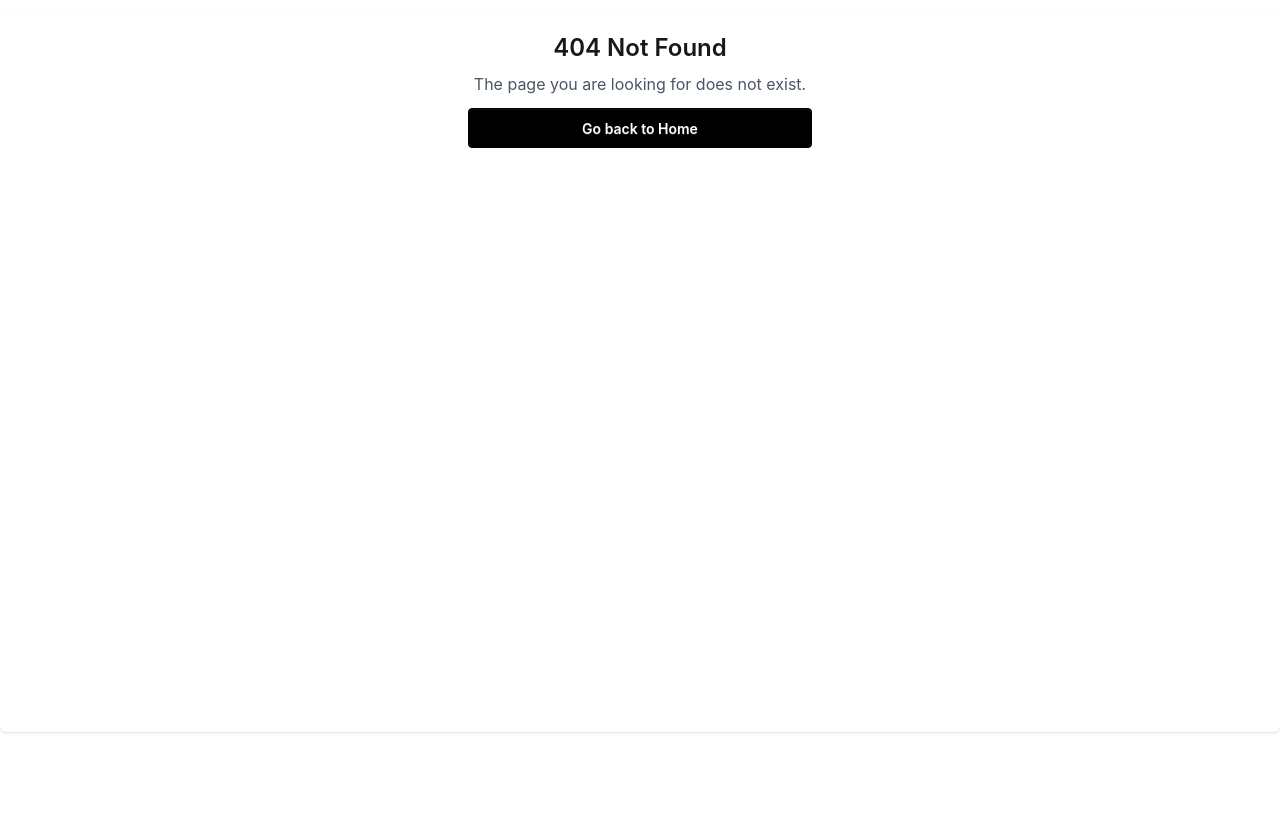
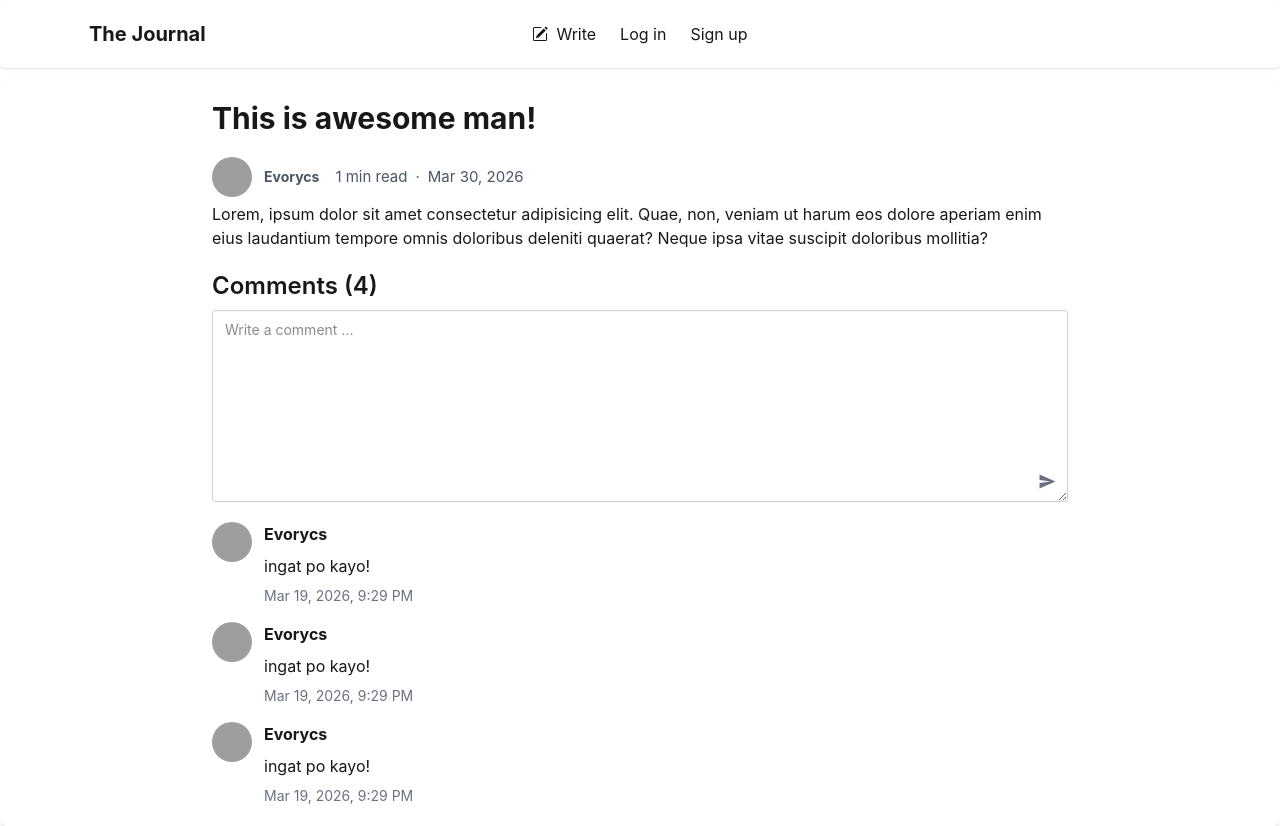
Before and after one commit to hungit-dev/blog-api, a React app in the folder frontend/: page /posts in a window 1280 px wide. Before the commit this address had no page. Before the commit the page ends 800 px from the top, so only its background shows below. Built offline with nearby package versions, Linux system fonts and the light colour scheme; grey boxes are pictures that could not be loaded; the HTML template or start-up script is replaced by a standard one.

Commit message:
add comment Page and fix ui for other pages

```diff
--- /dev/null
+++ b/frontend/src/components/HomePostViewPage.jsx
@@ -0,0 +1,71 @@
+import CommentCard from "./sub-components/CommentCard";
+export default function HomePostViewPage() {
+  return (
+    <>
+      <div className=" bg-base-100 w-full shadow-sm rounded-md min-h-[90vh] mt-3">
+        <div className="max-lg:collapse bg-base-100 lg:max-w-4xl lg:mx-auto p-5">
+          <h1 className="text-3xl font-bold mb-4">This is awesome man!</h1>
+          <div className="flex flex-col mt-3 mb-5">
+            <div className="avatar flex items-center gap-3 h-[50px]">
+              <div className="w-10 rounded-full">
+                <img src="https://img.daisyui.com/images/profile/demo/yellingcat@192.webp" />
+              </div>
+              <div className="flex gap-2 text-[15px] text-gray-600 items-center">
+                <span className="text-sm font-bold mr-2">Evorycs</span>
+                <span>1 min read </span>
+                <span>·</span>
+                <time>Mar 30, 2026</time>
+              </div>
+            </div>
+            <div className="">
+              <p>
+                Lorem, ipsum dolor sit amet consectetur adipisicing elit. Quae,
+                non, veniam ut harum eos dolore aperiam enim eius laudantium
+                tempore omnis doloribus deleniti quaerat? Neque ipsa vitae
+                suscipit doloribus mollitia?
+              </p>
+            </div>
+          </div>
+          <div>
+            <h2 className="text-2xl font-semibold">Comments (4)</h2>
+            <form className="mb-5">
+              <div className="relative mt-2">
+                <textarea
+                  name="content"
+                  required
+                  className="textarea validator w-full h-48 pb-8"
+                  placeholder="Write a comment ..."
+                ></textarea>
+                <button
+                  type="submit"
+                  className="absolute bottom-3 right-3 flex items-center justify-center"
+                >
+                  <svg
+                    stroke="currentColor"
+                    fill="currentColor"
+                    strokeWidth="0"
+                    viewBox="0 0 512 512"
+                    className="text-gray-500 hover:text-black cursor-pointer"
+                    height="17"
+                    width="17"
+                    xmlns="http://www.w3.org/2000/svg"
+                  >
+                    <path d="m16 464 480-208L16 48v160l320 48-320 48z"></path>
+                  </svg>
+                </button>
+              </div>
+              <p className="validator-hint hidden peer-invalid:block">
+                Comment must not be empty
+              </p>
+            </form>
+            <div>
+              <CommentCard />
+              <CommentCard />
+              <CommentCard />
+            </div>
+          </div>
+        </div>
+      </div>
+    </>
+  );
+}
--- /dev/null
+++ b/frontend/src/components/sub-components/CommentCard.jsx
@@ -0,0 +1,18 @@
+export default function CommentCard() {
+  return (
+    <>
+      <div className="flex items-start gap-3 mt-4">
+        <div className="avatar">
+          <div className="w-10 rounded-full">
+            <img src="https://img.daisyui.com/images/profile/demo/yellingcat@192.webp" />
+          </div>
+        </div>
+        <div className="flex flex-col gap-2">
+          <span className=" font-bold">Evorycs</span>
+          <span>ingat po kayo!</span>
+          <span className="text-sm text-gray-500">Mar 19, 2026, 9:29 PM</span>
+        </div>
+      </div>
+    </>
+  );
+}
--- a/frontend/src/components/sub-components/HomePageCard.jsx
+++ b/frontend/src/components/sub-components/HomePageCard.jsx
@@ -19,7 +19,7 @@ export default function HomePageCard() {
           ipsum dolor sit amet, consectetur adipiscing elit.
         </p>
         <div className="flex gap-2 text-[15px] text-gray-600 items-center">
-          <time>Mar 30,2026</time>
+          <time>Mar 30, 2026</time>
           <span>·</span>
           <span>1 min read </span>
           <span>·</span>
--- a/frontend/src/main.jsx
+++ b/frontend/src/main.jsx
@@ -7,6 +7,7 @@ import SignUpPage from "./components/SignUpPage.jsx";
 import LogInPage from "./components/LogInPage.jsx";
 import DashboardPage from "./components/DashboardPage.jsx";
 import CreatePostPage from "./components/CreatePostPage.jsx";
+import HomePostViewPage from "./components/HomePostViewPage.jsx";
 import ErrorPage from "./components/ErrorPage.jsx";
 
 const router = createBrowserRouter([
@@ -18,6 +19,10 @@ const router = createBrowserRouter([
       {
         index: true,
         element: <HomePage />,
+      },
+      {
+        path: "/posts",
+        element: <HomePostViewPage />,
       },
       {
         path: "/signup",
```
